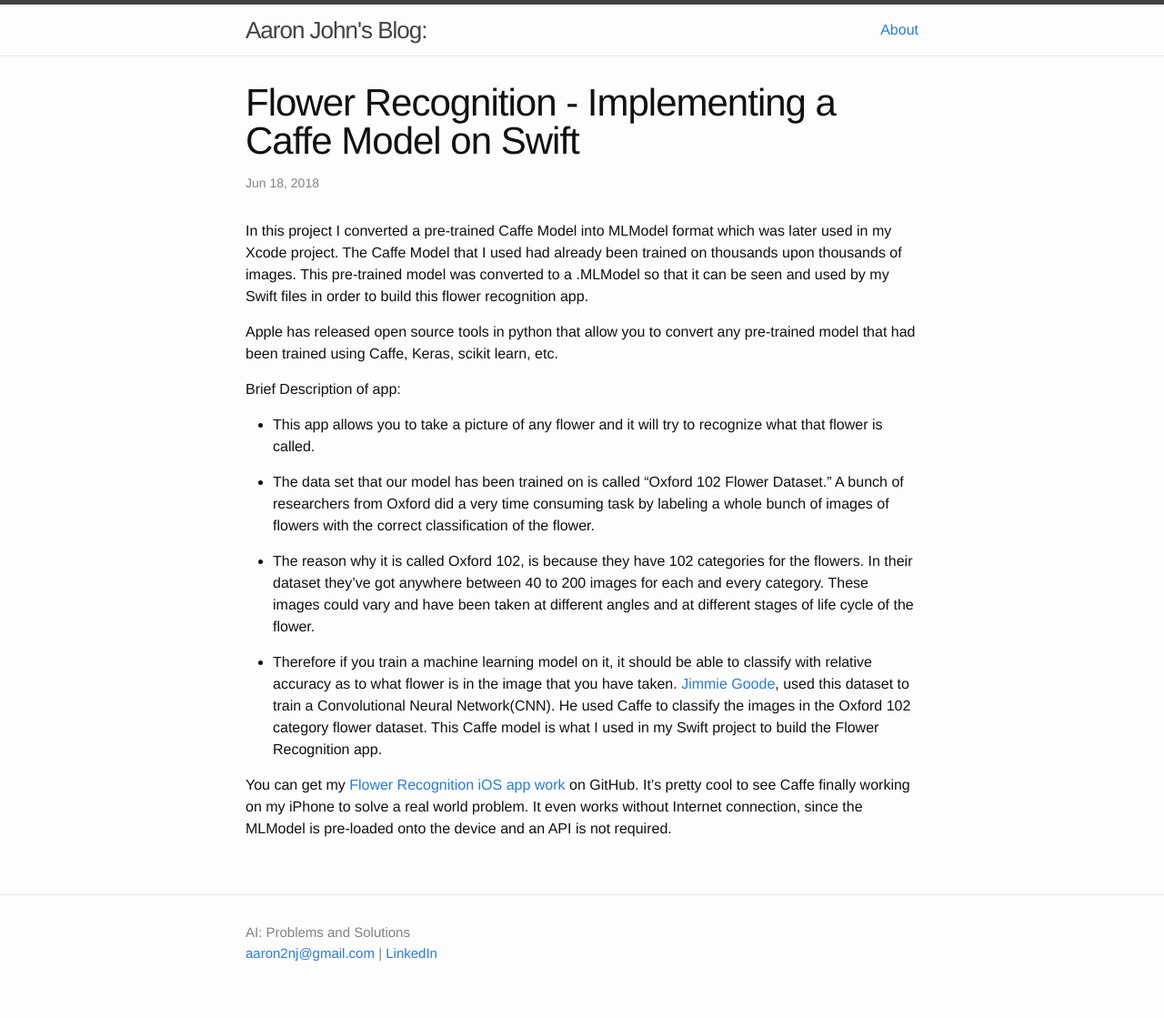
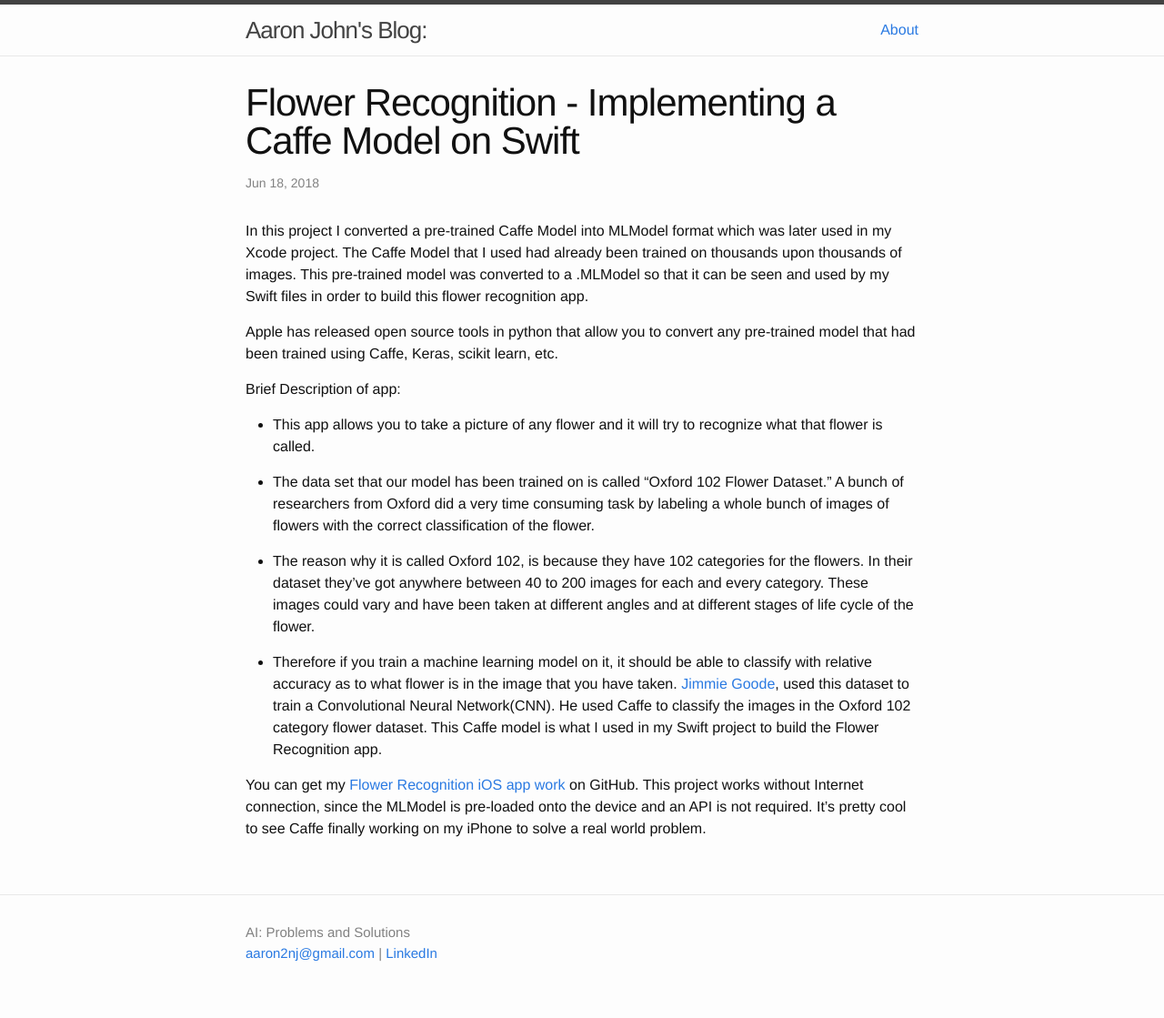
Before and after one commit to alexalwks2/aaronjohn2.github.io, a Jekyll site: the page built from _posts/2018-06-18-mobile-flower-recognition.md, in a window 1280 px wide. Shown: the whole page at 91% size. Built offline with Jekyll 4.4.1, drawn with Linux system fonts in a browser that asks for light colours; comment, search, counter and statistics services are not loaded.

Commit message:
Update 2018-06-18-mobile-flower-recognition.md

```diff
--- a/_posts/2018-06-18-mobile-flower-recognition.md
+++ b/_posts/2018-06-18-mobile-flower-recognition.md
@@ -25,5 +25,4 @@ These images could vary and have been taken at different angles and at different
 * Therefore if you train a machine learning model on it, it should be able to classify with relative accuracy as to what flower is in the image that you have taken. [Jimmie Goode](https://github.com/jimgoo/caffe-oxford102), used this dataset to train a Convolutional Neural Network(CNN). He used Caffe to classify the images in the Oxford 102 category flower dataset.
 This Caffe model is what I used in my Swift project to build the Flower Recognition app.
 
-You can get my [Flower Recognition iOS app work](https://github.com/aaronjohn2/FlowerRecog-master) on GitHub.
-It's pretty cool to see Caffe finally working on my iPhone to solve a real world problem. It even works without Internet connection, since the MLModel is pre-loaded onto the device and an API is not required.
+You can get my [Flower Recognition iOS app work](https://github.com/aaronjohn2/FlowerRecog-master) on GitHub. This project works without Internet connection, since the MLModel is pre-loaded onto the device and an API is not required. It's pretty cool to see Caffe finally working on my iPhone to solve a real world problem.
```
